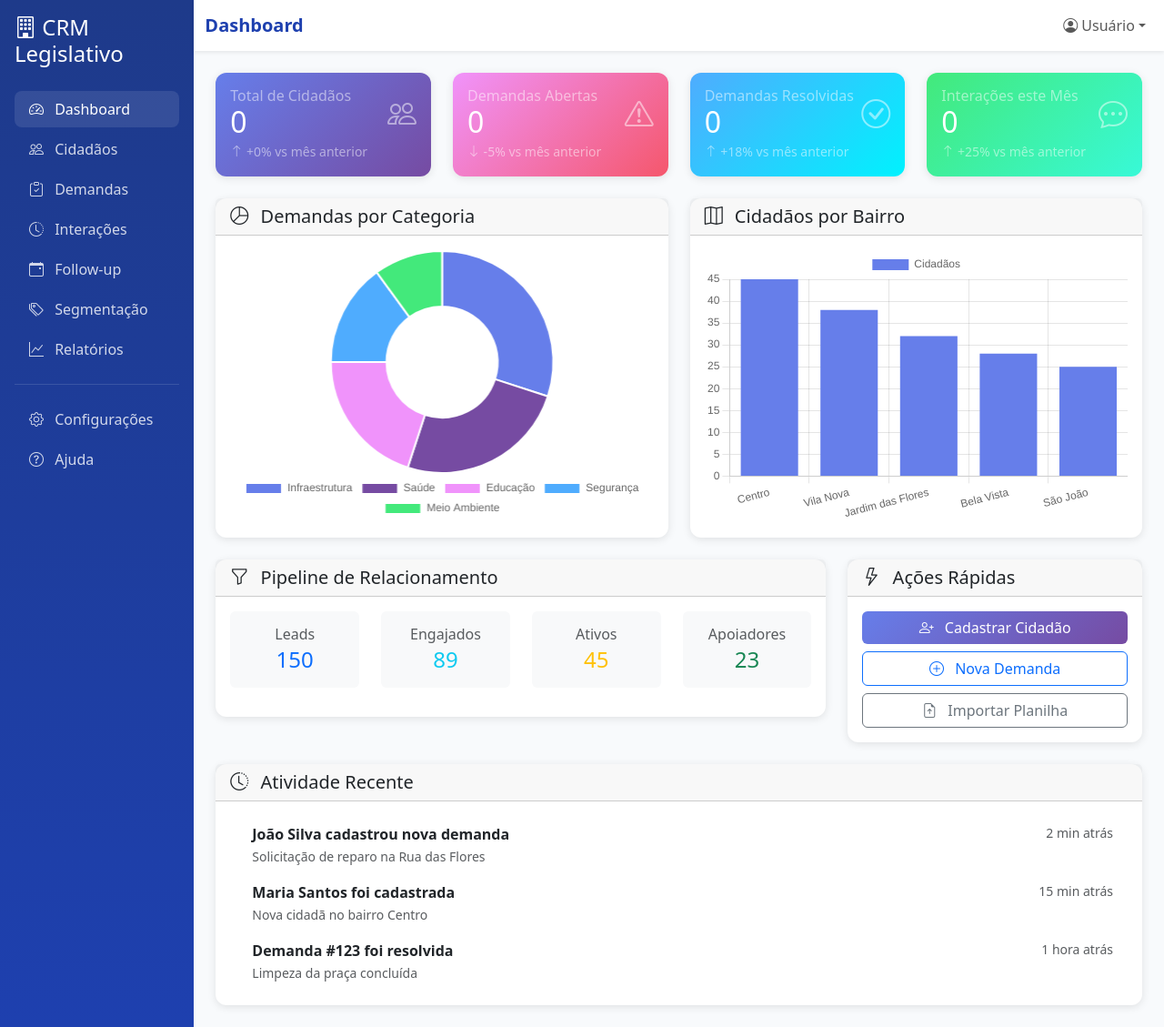
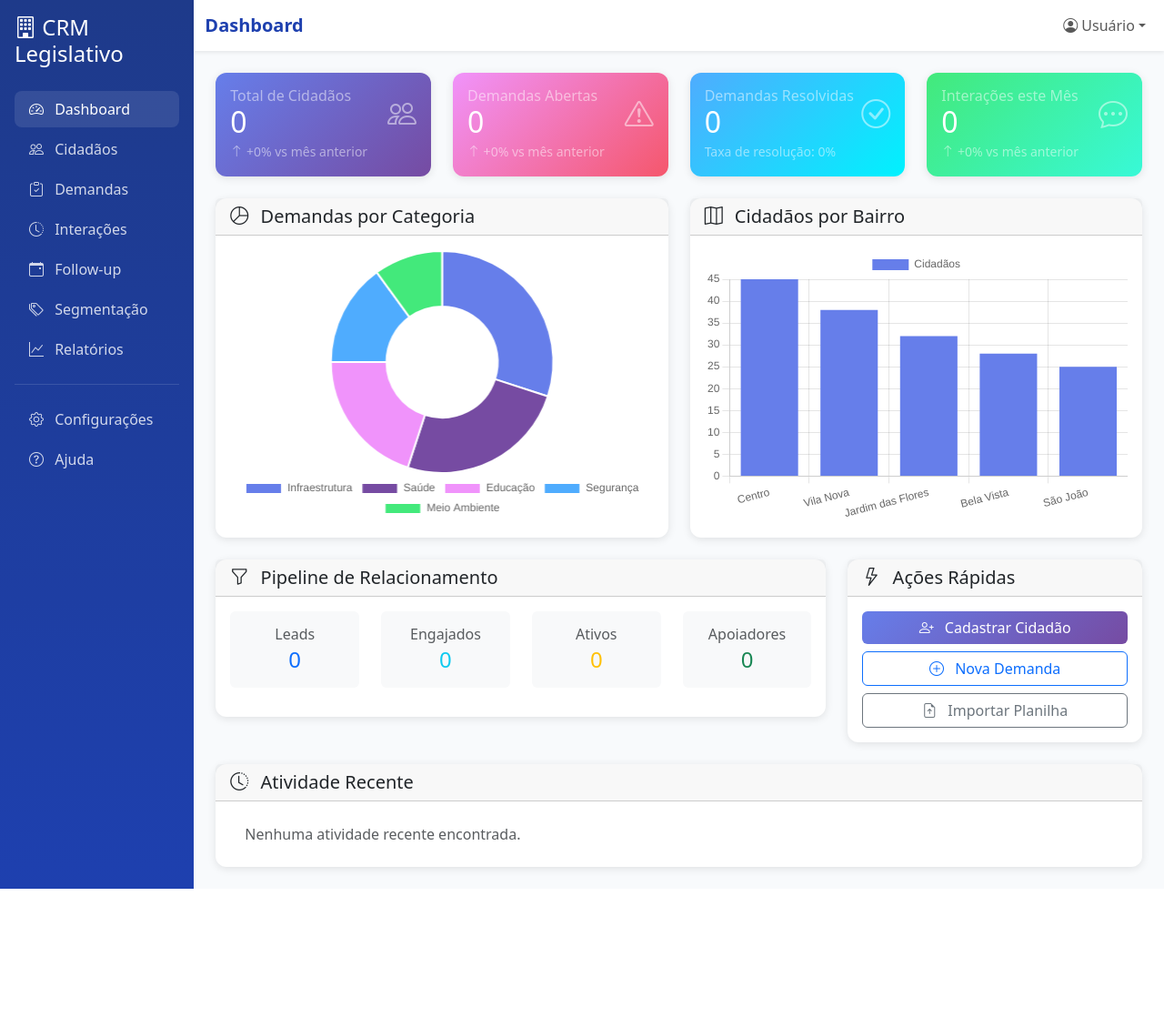
Before and after one commit to VRR2020/VRR2020, a Laravel app: page /dashboard in a window 1280 px wide. Shown: the whole page at 91% size. After the commit the page ends 977 px from the top, so only its background shows below. Run offline with Laravel 8, Linux system fonts and the light colour scheme; tables that the repository leaves empty hold one stand-in row (values such as "Sample post").

Commit message:
Atualizar métricas dinâmicas e atividade recente
cgen-f9c0bb0284004c9890d47a180150c036

```diff
--- a/resources/views/dashboard/index.blade.php
+++ b/resources/views/dashboard/index.blade.php
@@ -43,7 +43,12 @@
                     </div>
                 </div>
                 <small class="text-white-50">
-                    <i class="bi bi-arrow-down"></i> -5% vs mês anterior
+                    @if($metrics['crescimento_demandas'] >= 0)
+                        <i class="bi bi-arrow-up"></i> +{{ $metrics['crescimento_demandas'] }}%
+                    @else
+                        <i class="bi bi-arrow-down"></i> {{ $metrics['crescimento_demandas'] }}%
+                    @endif
+                    vs mês anterior
                 </small>
             </div>
         </div>
@@ -62,7 +67,7 @@
                     </div>
                 </div>
                 <small class="text-white-50">
-                    <i class="bi bi-arrow-up"></i> +18% vs mês anterior
+                    Taxa de resolução: {{ $metrics['demandas_resolvidas'] > 0 ? round(($metrics['demandas_resolvidas'] / ($metrics['demandas_resolvidas'] + $metrics['demandas_abertas'])) * 100, 1) : 0 }}%
                 </small>
             </div>
         </div>
@@ -81,7 +86,12 @@
                     </div>
                 </div>
                 <small class="text-white-50">
-                    <i class="bi bi-arrow-up"></i> +25% vs mês anterior
+                    @if($metrics['crescimento_interacoes'] >= 0)
+                        <i class="bi bi-arrow-up"></i> +{{ $metrics['crescimento_interacoes'] }}%
+                    @else
+                        <i class="bi bi-arrow-down"></i> {{ $metrics['crescimento_interacoes'] }}%
+                    @endif
+                    vs mês anterior
                 </small>
             </div>
         </div>
@@ -135,25 +145,25 @@
                     <div class="col-6 col-md-3 mb-3">
                         <div class="p-3 bg-light rounded">
                             <h6 class="text-muted mb-1">Leads</h6>
-                            <h4 class="text-primary mb-0">150</h4>
+                            <h4 class="text-primary mb-0">{{ $graficos['pipeline']['leads'] }}</h4>
                         </div>
                     </div>
                     <div class="col-6 col-md-3 mb-3">
                         <div class="p-3 bg-light rounded">
                             <h6 class="text-muted mb-1">Engajados</h6>
-                            <h4 class="text-info mb-0">89</h4>
+                            <h4 class="text-info mb-0">{{ $graficos['pipeline']['engajados'] }}</h4>
                         </div>
                     </div>
                     <div class="col-6 col-md-3 mb-3">
                         <div class="p-3 bg-light rounded">
                             <h6 class="text-muted mb-1">Ativos</h6>
-                            <h4 class="text-warning mb-0">45</h4>
+                            <h4 class="text-warning mb-0">{{ $graficos['pipeline']['ativos'] }}</h4>
                         </div>
                     </div>
                     <div class="col-6 col-md-3 mb-3">
                         <div class="p-3 bg-light rounded">
                             <h6 class="text-muted mb-1">Apoiadores</h6>
-                            <h4 class="text-success mb-0">23</h4>
+                            <h4 class="text-success mb-0">{{ $graficos['pipeline']['apoiadores'] }}</h4>
                         </div>
                     </div>
                 </div>
@@ -202,27 +212,19 @@
             </div>
             <div class="card-body">
                 <div class="list-group list-group-flush">
-                    <div class="list-group-item d-flex justify-content-between align-items-start border-0">
-                        <div class="ms-2 me-auto">
-                            <div class="fw-bold">João Silva cadastrou nova demanda</div>
-                            <small class="text-muted">Solicitação de reparo na Rua das Flores</small>
+                    @forelse($graficos['atividade_recente'] as $atividade)
+                        <div class="list-group-item d-flex justify-content-between align-items-start border-0">
+                            <div class="ms-2 me-auto">
+                                <div class="fw-bold">{{ $atividade['descricao'] }}</div>
+                                <small class="text-muted">{{ $atividade['detalhes'] }}</small>
+                            </div>
+                            <small class="text-muted">{{ $atividade['created_at']->diffForHumans() }}</small>
                         </div>
-                        <small class="text-muted">2 min atrás</small>
-                    </div>
-                    <div class="list-group-item d-flex justify-content-between align-items-start border-0">
-                        <div class="ms-2 me-auto">
-                            <div class="fw-bold">Maria Santos foi cadastrada</div>
-                            <small class="text-muted">Nova cidadã no bairro Centro</small>
+                    @empty
+                        <div class="list-group-item border-0">
+                            <p class="text-muted mb-0">Nenhuma atividade recente encontrada.</p>
                         </div>
-                        <small class="text-muted">15 min atrás</small>
-                    </div>
-                    <div class="list-group-item d-flex justify-content-between align-items-start border-0">
-                        <div class="ms-2 me-auto">
-                            <div class="fw-bold">Demanda #123 foi resolvida</div>
-                            <small class="text-muted">Limpeza da praça concluída</small>
-                        </div>
-                        <small class="text-muted">1 hora atrás</small>
-                    </div>
+                    @endforelse
                 </div>
             </div>
         </div>
```
